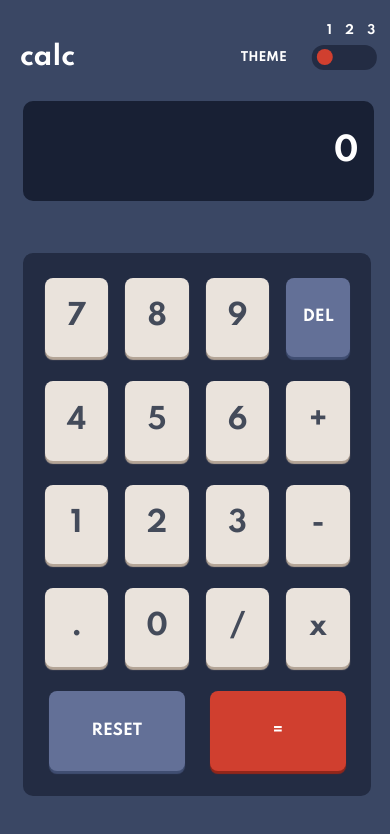
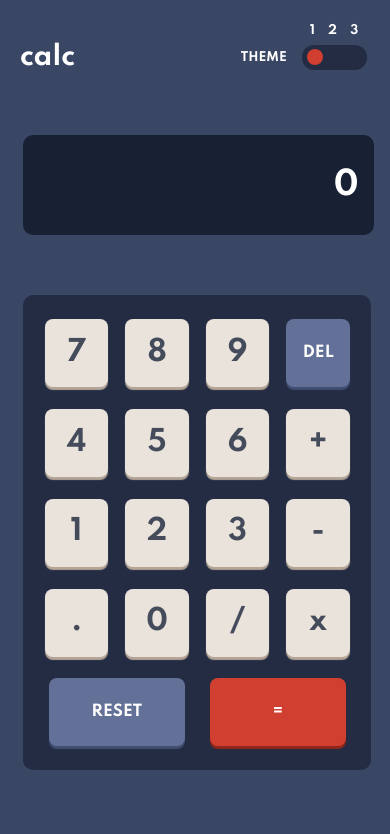
Before and after one commit to NitinJuyal1610/Nj-s-Calculator, a plain HTML site: page index.html in a window 390 px wide. Drawn offline with Linux system fonts and the light colour scheme.

Commit message:
changes4

```diff
--- a/style.css
+++ b/style.css
@@ -234,11 +234,14 @@ input {
 }
 
 @media only screen and (max-width: 572px) {
+  body {
+    display: block;
+  }
   .keypad {
     width: 80%;
-    height: 60%;
+    height: 52%;
     left: 6% !important;
-    top: 30%;
+    top: 35%;
     border-radius: 10px;
   }
 
@@ -251,7 +254,7 @@ input {
   .display {
     width: 86%;
     left: 6% !important;
-    top: 12%;
+    top: 16%;
     border-radius: 10px;
   }
 
@@ -271,13 +274,11 @@ input {
 
   .text {
     justify-self: center;
-    transform: translateX(35%);
     word-spacing: 10px;
   }
 
   .scroll {
     justify-self: center;
-    transform: translateX(15%);
     height: 65%;
     width: 65%;
   }
```
